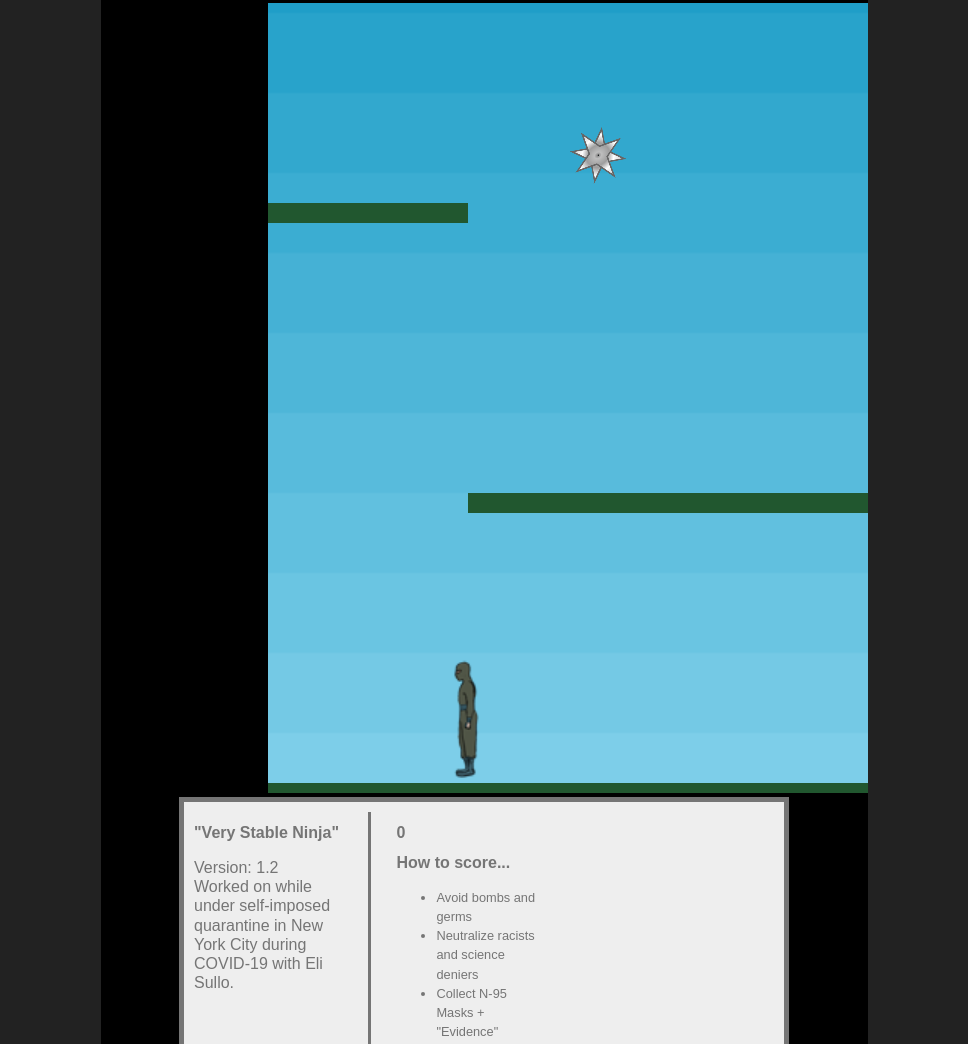
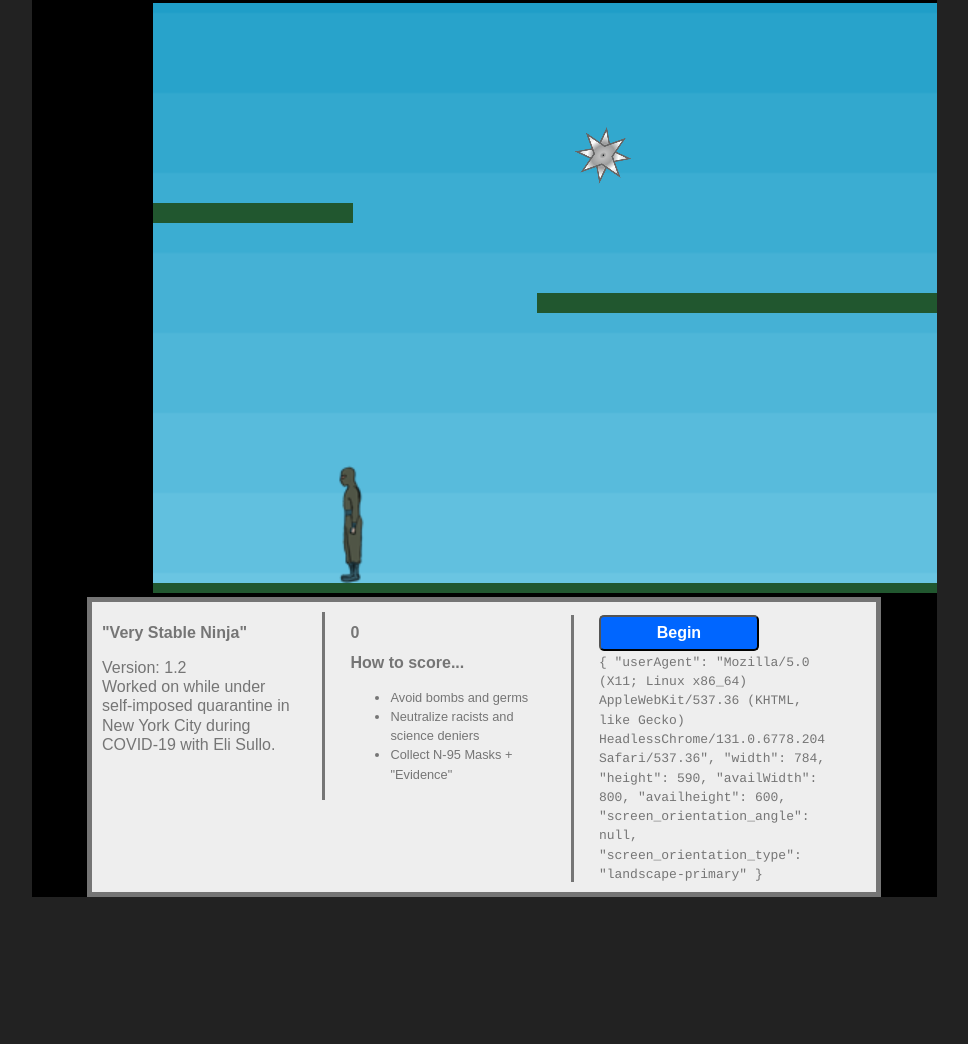
Before and after one commit to bwillenbring/very-stable-ninja, a plain HTML site: page index.html in a window 1280 px wide. Shown: the top 1044 px of the page, without its empty margins (156-1124 px from the left). After the commit the page ends 897 px from the top, so only its background shows below. Drawn offline with Linux system fonts and the light colour scheme; no server answers; animation ran at ten frames a second.

Commit message:
ipad tweaks

```diff
--- a/css/ninja.css
+++ b/css/ninja.css
@@ -27,8 +27,9 @@ body {
 #game {
     border:0px;
     padding:0px;
-    /* margin:auto; */
-    text-align: center;
+    margin:0 auto;
+    display:block;
+    /* text-align: center; */
 }
 
 #controls {
--- a/index.html
+++ b/index.html
@@ -3,7 +3,7 @@
 <head>
     <meta charset="UTF-8" />
     <!-- For tablets and mobile - set orientation to landscape -->
-    <meta name="viewport" content="width=device-width/" >
+    <!-- <meta name="viewport" content="width=device-width/" > -->
     <meta http-equiv="Cache-Control" content="no-cache, no-store, must-revalidate" />
     <meta http-equiv="Pragma" content="no-cache" />
     <meta http-equiv="Expires" content="0" />
--- a/js/ninja.js
+++ b/js/ninja.js
@@ -1,9 +1,13 @@
 var GLOBAL_PADDING=200;
 function getDimensions() {
+    // For computers
+    let h = $(window).height() - 10;
+    h = screen.height - 10;
+    let w = Math.floor(screen.width * .98);
     let obj = {
         userAgent: navigator.userAgent,
-        width: screen.width - 200,
-        height: $(window).height() - 10,
+        width: w,
+        height: h,
         availWidth: screen.availWidth,
         availheight: screen.availHeight,
         screen_orientation_angle: screen.orientation.angle ? screen.orientation.angle : null,
@@ -453,7 +457,7 @@ $(document).ready(function() {
     config = {
         type: Phaser.AUTO,
         parent: 'game',
-        autoCenter: true,
+        autoCenter: false,
         width: dims.width,
         height: dims.height,
         physics: {
```
